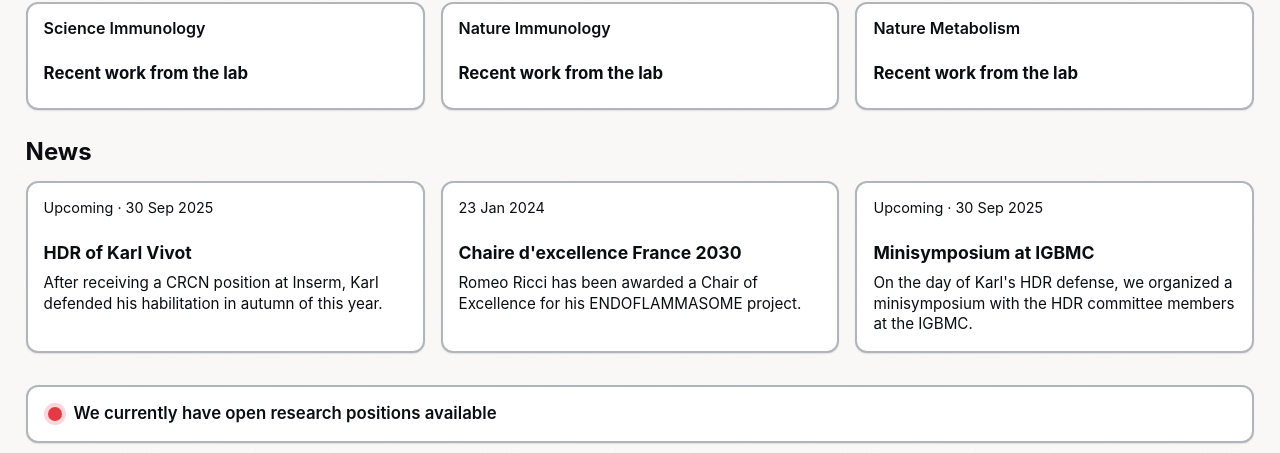
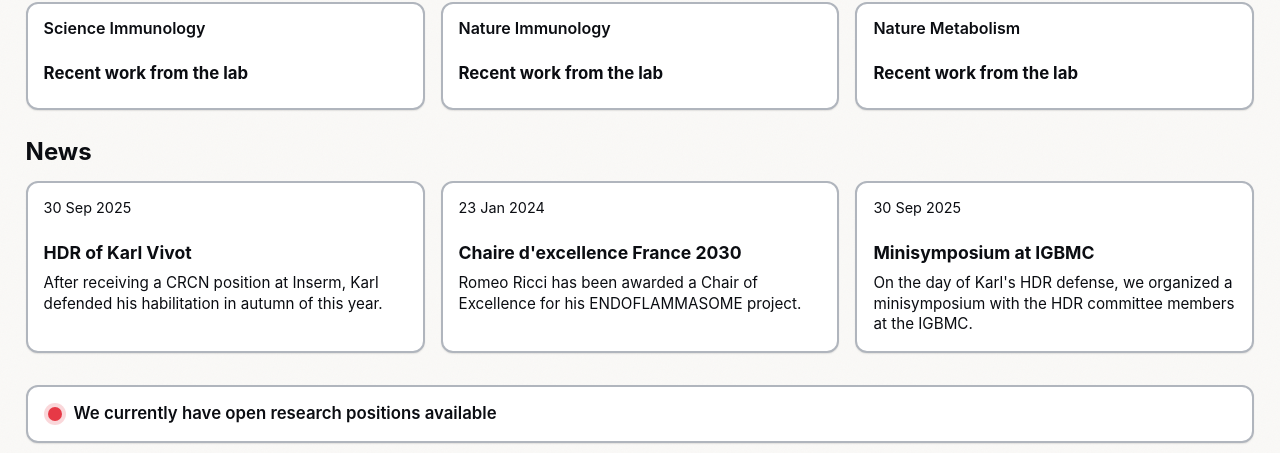
Before and after one commit to romeoricci123-droid/riccilab.org-site, a plain HTML site: page index.html in a window 1280 px wide. Shown: the part 2374-2827 px from the top of the page. Drawn offline with Linux system fonts and the light colour scheme; a script that the page names is missing.

Commit message:
Remove 'Upcoming' label from news dates

```diff
--- a/index.html
+++ b/index.html
@@ -228,7 +228,7 @@
           <li>
             <a class="cardbox news-item" href="news.html#2025-09-30-a">
               <div class="news-body">
-                <div class="meta"><time datetime="2025-09-30">Upcoming · 30 Sep 2025</time></div>
+                <div class="meta"><time datetime="2025-09-30">30 Sep 2025</time></div>
                 <h3>HDR of Karl Vivot</h3>
                 <p>After receiving a CRCN position at Inserm, Karl defended his habilitation in autumn of this year.</p>
               </div>
@@ -246,7 +246,7 @@
           <li>
             <a class="cardbox news-item" href="news.html#2025-09-30-b">
               <div class="news-body">
-                <div class="meta"><time datetime="2025-09-30">Upcoming · 30 Sep 2025</time></div>
+                <div class="meta"><time datetime="2025-09-30">30 Sep 2025</time></div>
                 <h3>Minisymposium at IGBMC</h3>
                 <p>On the day of Karl's HDR defense, we organized a minisymposium with the HDR committee members at the IGBMC.</p>
               </div>
```
